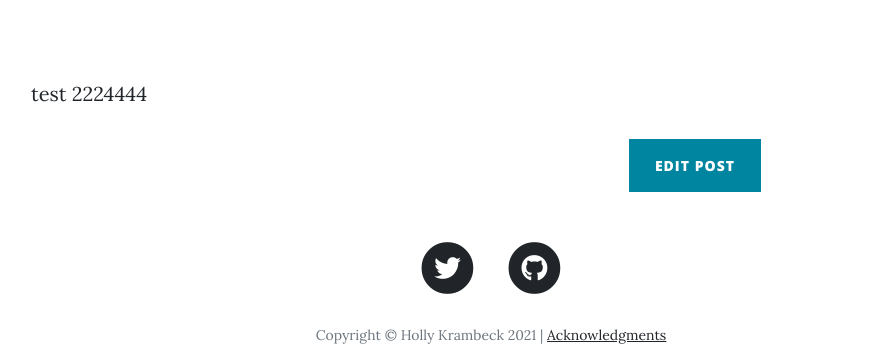
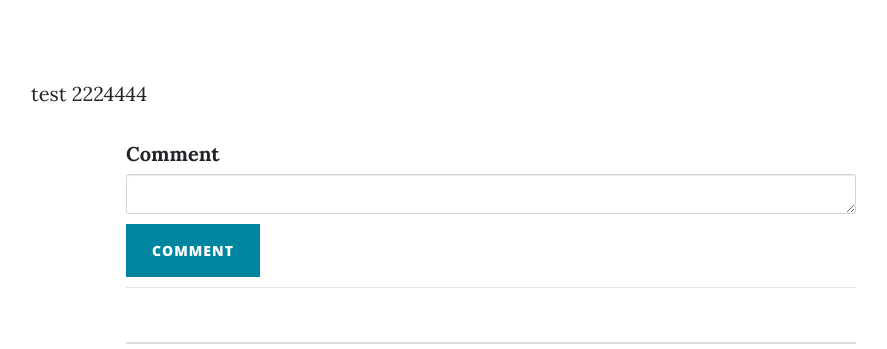
Before and after one commit to Holly-Transport/communique, a Flask app: page /post/1 in a window 1280 px wide. Shown: the part 592-941 px from the top of the page, without its empty margins (149-1036 px from the left). Run offline with Flask 2, Linux system fonts and the light colour scheme; a user stored in the database is signed in; data comes from the database, SQL or seed files in the repository; both versions use the stored data as it was before the commit; tables that the repository leaves empty hold one stand-in row (values such as "Sample post"); some libraries are stand-ins or nearby versions.

Commit message:
Added admin page and comments; general formatting tweaks

```diff
--- a/forms.py
+++ b/forms.py
@@ -15,7 +15,7 @@ class CreatePostForm(FlaskForm):
     submit = SubmitField("Submit Post")
 
 class Registration(FlaskForm):
-    name = StringField("First Name", validators=[DataRequired()])
+    name = StringField("Name", validators=[DataRequired()])
     email = StringField("Email", validators=[DataRequired()])
     password =PasswordField("Password", validators=[DataRequired()])
     submit = SubmitField("Register")
--- a/main.py
+++ b/main.py
@@ -4,6 +4,7 @@ import datetime as dt
 import smtplib
 from functools import wraps
 import os
+
 
 from flask import Flask, render_template, redirect, url_for, request, flash
 from flask import abort
@@ -32,14 +33,14 @@ app.config['SQLALCHEMY_TRACK_MODIFICATIONS'] = False
 db = SQLAlchemy(app)
 
 # #GRAVATAR SETUP
-# gravatar = Gravatar(app,
-#                     size=50,
-#                     rating='g',
-#                     default='retro',
-#                     force_default=False,
-#                     force_lower=False,
-#                     use_ssl=False,
-#                     base_url=None)
+gravatar = Gravatar(app,
+                    size=50,
+                    rating='g',
+                    default='retro',
+                    force_default=False,
+                    force_lower=False,
+                    use_ssl=False,
+                    base_url=None)
 
 ##LOGIN PERMISSIONS SETUP
 login_manager = LoginManager()
@@ -66,7 +67,7 @@ class User(UserMixin, db.Model):
     email = db.Column(db.String(250), nullable=False)
     password =db.Column(db.String(), nullable=False)
     posts = relationship("BlogPost", back_populates="author")
-    # comments = relationship("Comment", back_populates="comment_author")
+    comments = relationship("Comment", back_populates="comment_author")
 
 class BlogPost(db.Model):
     __tablename__ = "blog_posts"
@@ -79,20 +80,21 @@ class BlogPost(db.Model):
     date_order = db.Column(db.Integer, nullable=False)
     body = db.Column(db.Text, nullable=False)
     img_url = db.Column(db.String(250), nullable=False)
-    # comments = relationship("Comment", back_populates="parent_post")
+    comments = relationship("Comment", back_populates="parent_post")
 
 
-# class Comment (db.Model):
-#     __tablename__ = "comments"
-#     id = db.Column(db.Integer, primary_key=True)
-#     text = db.Column(db.Text(), nullable = False)
-#     author_id = db.Column(db.Integer, db.ForeignKey("users.id"))
-#     comment_author = relationship("User", back_populates="comments")
-#
-#     post_id = db.Column(db.Integer, db.ForeignKey('blog_posts.id'))
-#     parent_post = relationship("BlogPost", back_populates="comments")
+class Comment (db.Model):
+    __tablename__ = "comments"
+    id = db.Column(db.Integer, primary_key=True)
+    text = db.Column(db.Text(), nullable = False)
+    author_id = db.Column(db.Integer, db.ForeignKey("users.id"))
+    comment_author = relationship("User", back_populates="comments")
 
-# db.create_all()
+    post_id = db.Column(db.Integer, db.ForeignKey('blog_posts.id'))
+    parent_post = relationship("BlogPost", back_populates="comments")
+
+
+db.create_all()
 
 ##Functions
 def date_to_number(date):
@@ -170,31 +172,41 @@ def all_posts():
     return render_template("all_posts.html", blogs=blog_data, year=year, logged_in=current_user.is_authenticated)
 
 
+@app.route('/admin')
+@admin_only
+def admin():
+    blog_data = BlogPost.query.order_by(BlogPost.date_order.desc()).all()
+    user_data = User.query.order_by(User.id).all()
+    comment_data = Comment.query.all()
+    return render_template("admin.html", comments = comment_data, blogs=blog_data, users = user_data, year=year, logged_in=current_user.is_authenticated)
+
+
+
 @app.route('/post/<int:num>', methods=['GET', 'POST'])
 def post(num):
     blog_data = db.session.query(BlogPost).filter_by(id=num).first()
-    # form = Comments()
-    # if form.validate_on_submit():
-    #     if not current_user.is_authenticated:
-    #         flash("You need to login or register to comment.")
-    #         return redirect(url_for("login"))
-    #
-    #     new_comment = Comment(
-    #         text = form.text.data,
-    #         author_id = current_user.id,
-    #         # comment_author = current_user,
-    #         # parent_post = db.session.query(BlogPost).filter_by(id=num).first(),
-    #         post_id = num
-    #     )
-    #     db.session.add(new_comment)
-    #     db.session.commit()
-    #     form.text.data = ""
-    #     return redirect(url_for('post', num=num))
-    return render_template("post.html", blog=blog_data, num=num, year=year, logged_in=current_user.is_authenticated)
+    form = Comments()
+    if form.validate_on_submit():
+        if not current_user.is_authenticated:
+            flash("You need to login or register to comment.")
+            return redirect(url_for("login"))
+
+        new_comment = Comment(
+            text = form.text.data,
+            author_id = current_user.id,
+            comment_author = current_user,
+            parent_post = db.session.query(BlogPost).filter_by(id=num).first(),
+            post_id = num
+        )
+        db.session.add(new_comment)
+        db.session.commit()
+        form.text.data = ""
+        return redirect(url_for('post', num=num))
+    return render_template("post.html", form = form, blog=blog_data, num=num, year=year, logged_in=current_user.is_authenticated)
 
 
 @app.route('/new_post', methods=['GET', 'POST'])
-@login_required
+@admin_only
 def new_post():
     date = dt.datetime.now().strftime("%B %d, %Y")
     form = CreatePostForm(date=date)
@@ -215,7 +227,7 @@ def new_post():
 
 
 @app.route('/edit_post/<int:num>', methods=['GET', 'POST'])
-@login_required
+@admin_only
 def edit_post(num):
     blog = db.session.query(BlogPost).filter_by(id=num).first()
     edit_form = CreatePostForm(
@@ -247,6 +259,21 @@ def delete_post(num):
     db.session.commit()
     return redirect(url_for('home'))
 
+@app.route('/delete_user/<int:num>', methods=['GET', 'POST'])
+@admin_only
+def delete_user(num):
+    user = db.session.query(User).filter_by(id=num).first()
+    db.session.delete(user)
+    db.session.commit()
+    return redirect(url_for('admin'))
+
+@app.route('/delete_comment/<int:num>', methods=['GET', 'POST'])
+@admin_only
+def delete_comment(num):
+    comment = db.session.query(Comment).filter_by(id=num).first()
+    db.session.delete(comment)
+    db.session.commit()
+    return redirect(url_for('admin'))
 
 @app.route('/about')
 def about():
--- a/templates/all_posts.html
+++ b/templates/all_posts.html
@@ -42,9 +42,9 @@
         {% endfor %}
         <br>
         <br>
-          {% if logged_in: %}
-          <a class="btn btn-primary float-right" href=/new_post>Create New Post</a>
-          {% endif %}
+<!--          {% if logged_in: %}-->
+<!--          <a class="btn btn-primary float-right" href=/new_post>Create New Post</a>-->
+<!--          {% endif %}-->
         <!-- Pager -->
         <div class="clearfix">
         </div>
--- a/templates/login.html
+++ b/templates/login.html
@@ -1,4 +1,4 @@
-{% extends 'bootstrap/base.html' %}
+
 {% import "bootstrap/wtf.html" as wtf %}
 
 {% block content %}
--- a/templates/nav.html
+++ b/templates/nav.html
@@ -11,13 +11,23 @@
           <li class="nav-item">
             <a class="nav-link" href="/">Home</a>
           </li>
+
+          <li class="nav-item">
+            <a class="nav-link" href="/about">About</a>
+          </li>
+
+          <li class="nav-item">
+            <a class="nav-link" href="/all_posts">All Posts</a>
+          </li>
+
           {% if not logged_in: %}
           <li class="nav-item">
             <a class="nav-link" href="{{ url_for('login') }}">Login</a>
           </li>
-<!--          <li class="nav-item">-->
-<!--            <a class="nav-link" href="{{ url_for('register') }}">Register</a>-->
-<!--          </li>-->
+
+          <li class="nav-item">
+            <a class="nav-link" href="{{ url_for('register') }}">Register</a>
+          </li>
           {% endif %}
 
           {% if logged_in: %}
@@ -26,13 +36,15 @@
           </li>
           {% endif %}
 
+          {% if logged_in: %}
+          <li class="nav-item">
+            <a class="nav-link" href="{{ url_for('admin') }}">Admin</a>
+          </li>
+          {% endif %}
 
-          <li class="nav-item">
-            <a class="nav-link" href="/about">About</a>
-          </li>
-          <li class="nav-item">
-            <a class="nav-link" href="/all_posts">All Posts</a>
-          </li>
+
+
+
 <!--          <li class="nav-item">-->
 <!--            <a class="nav-link" href="/contact">Contact</a>-->
 <!--          </li>-->
--- a/templates/post.html
+++ b/templates/post.html
@@ -31,9 +31,9 @@
         <div class="col-lg-8 col-md-10 mx-auto">
           <p>{{blog["body"] | safe}}</p>
 
-          {% if logged_in: %}
-          <a class="btn btn-primary float-right" href="{{url_for('edit_post', num=num)}}">Edit Post</a>
-          {% endif %}
+<!--          {% if logged_in: %}-->
+<!--          <a class="btn btn-primary float-right" href="{{url_for('edit_post', num=num)}}">Edit Post</a>-->
+<!--          {% endif %}-->
 
         </div>
         <br>
@@ -41,6 +41,35 @@
           <hr>
     </div>
   </article>
+
+  <!-- Comments-->
+  <div class="container">
+    <div class="row">
+      <div class="col-lg-8 col-md-10 mx-auto">
+    {{ ckeditor.load() }}
+    {{ ckeditor.config(name='comments') }}
+    {{ wtf.quick_form(form, novalidate=True, button_map={"submit": "primary"}) }}
+    <hr>
+    <table class="table">
+      <thead>
+        <tr>
+          <th scope="col">️</th>
+          <th scope="col"></th>
+        </tr>
+      </thead>
+        {% for comment in blog['comments']: %}
+      <tbody>
+        <tr>
+          <td class="align-middle"><img src='{{ comment["comment_author"]["email"]| gravatar }}'/></td>
+          <td><p>{{comment["text"] | safe}} -- {{comment["comment_author"]["name"]}}</p></td>
+
+        </tr>
+        {% endfor %}
+      </tbody>
+</table>
+      </div>
+    </div>
+  </div>
 
 {% include "footer.html" %}
 {% endblock %}
```
Also changed, not shown: templates/register.html (+4 -3 lines), posts.db (deleted).
